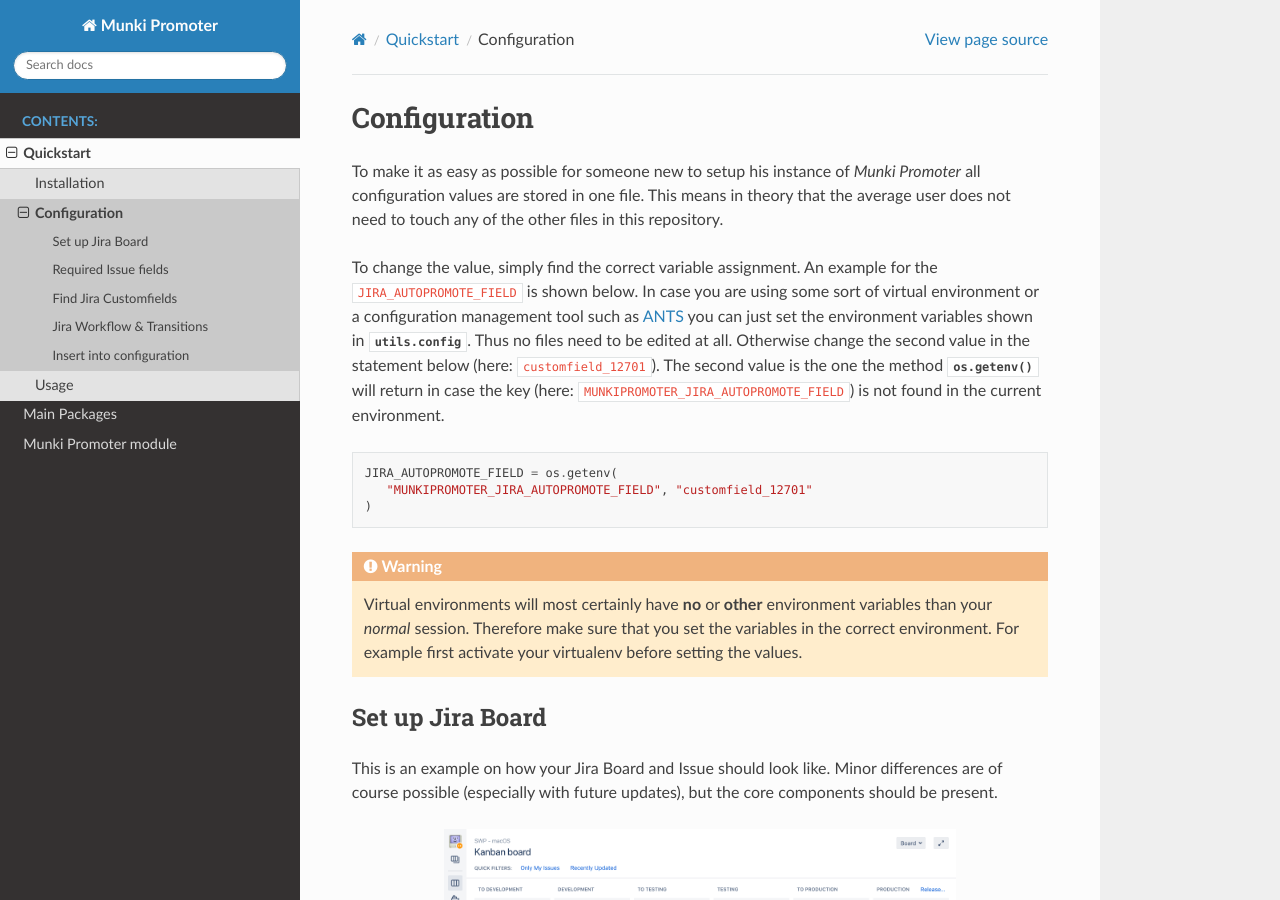
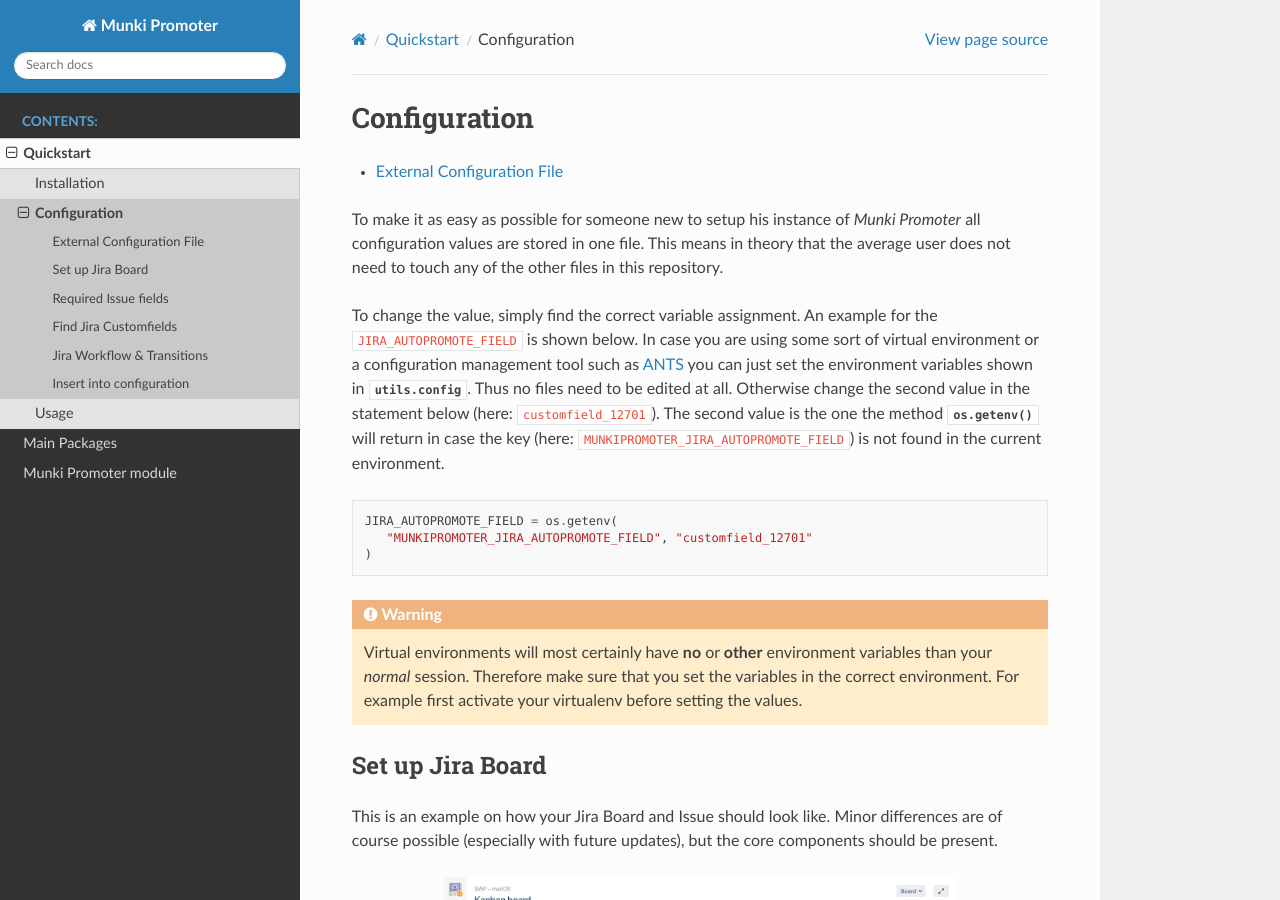
Before and after one commit to tcinbis/munkipromoter, a Sphinx documentation site: the page built from docs/config.rst, in a window 1280 px wide and 900 px high. Built offline with Sphinx 7.4.7 and the Read the Docs theme 2.0.0, drawn with Linux system fonts in a browser that asks for light colours.

```diff
--- a/docs/config.rst
+++ b/docs/config.rst
@@ -3,6 +3,8 @@ Configuration
 
 .. toctree::
    :maxdepth: 3
+
+   ini-config
 
 To make it as easy as possible for someone new to setup his instance of
 *Munki Promoter* all configuration values are stored in one file. This means in
--- /dev/null
+++ b/docs/ini-config.rst
@@ -0,0 +1,7 @@
+External Configuration File
+===========================
+
+
+
+.. include:: ../src/utils/default.ini
+   :literal:
```
